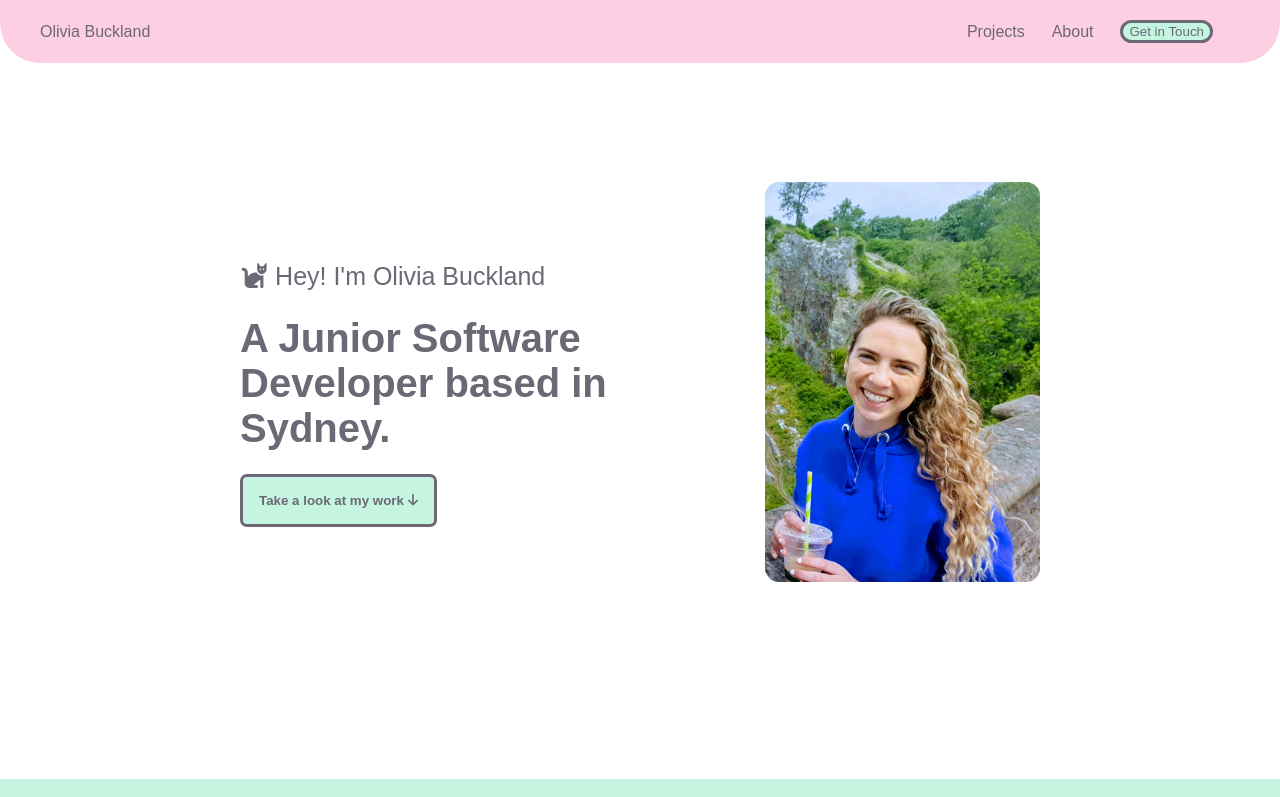
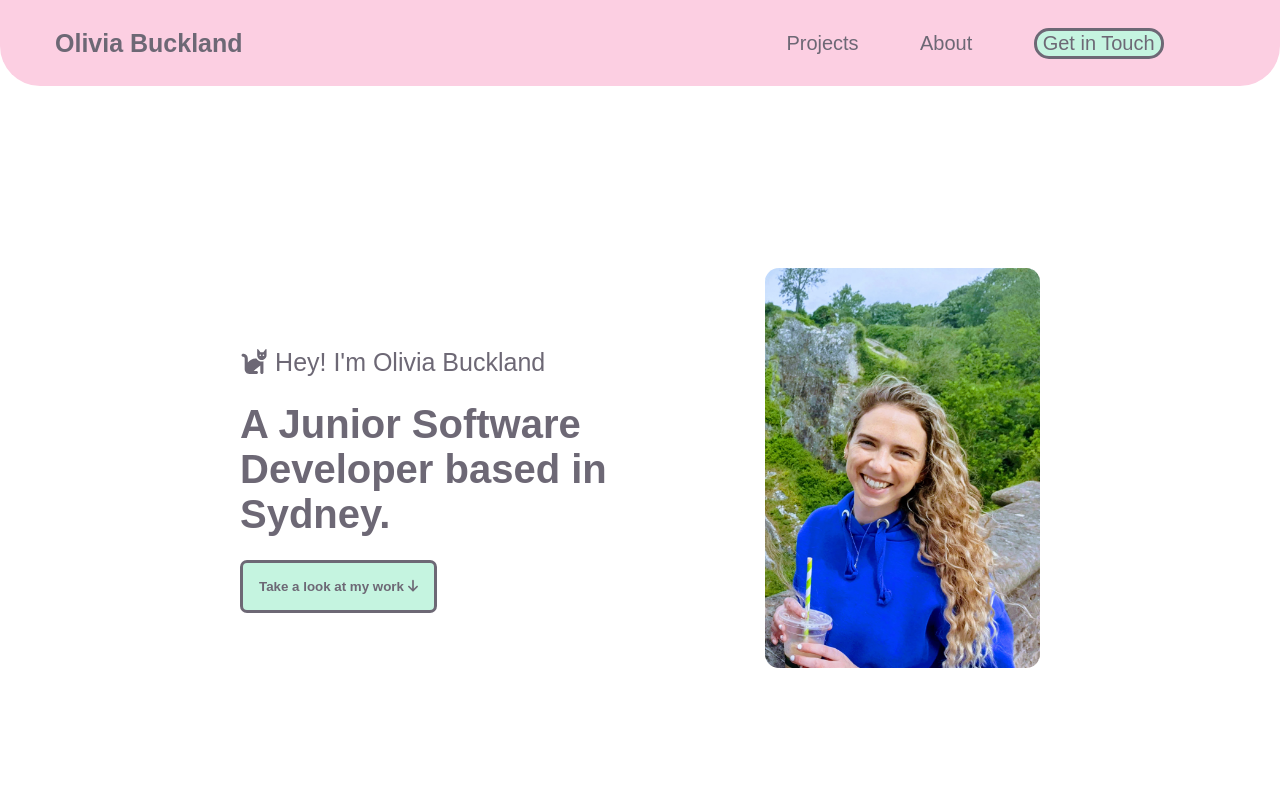
Before and after one commit to OBuckland/portfolio-v2, a React (Create React App) app: page / in a window 1280 px wide. Shown: the top 797 px of the page. Built offline with nearby package versions, Linux system fonts and the light colour scheme; a web font is replaced by a local one.

Commit message:
make nav larger

```diff
--- a/src/components/NavBar/NavBar.module.scss
+++ b/src/components/NavBar/NavBar.module.scss
@@ -2,10 +2,12 @@
 
 .navContainer {
     background-color: $colour-primary-pink;
+    height: 7vh;
+    padding: 15px;
     display: flex;
     justify-content: space-between;
-    width: 100vw;
-    position: fixed;
+    // width: 100vw;
+    // position: fixed;
     align-items: center;
     border-radius: 0px 0px 40px 40px;
     text-decoration: none;
@@ -15,18 +17,22 @@
     padding: 20px;
     margin-right: 20px;
     display: flex;
-    width: 300px;
+    width: 500px;
     align-items: center;
     justify-content: space-evenly;
+    font-size: 20px;
 }
 
 .nameTitle {
     padding: 20px;
     margin-left: 20px;
+    font-weight: 600;
+    font-size: 25px;
 }
 
 .contactBtn{
     background-color: $colour-primary-blue;
     border-radius: 15px;
     border: solid, $colour-primary-grey;
+    font-size: 20px;
 }
```
